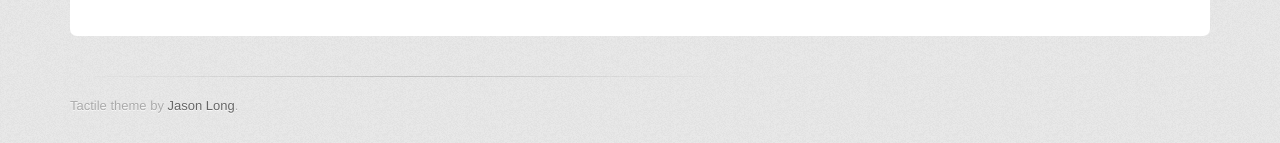
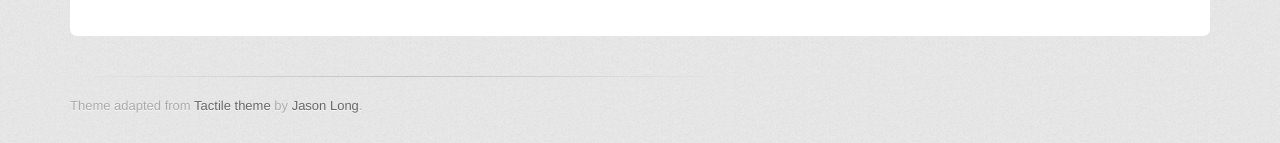
Before and after one commit to FaureciaDev/faureciadev.github.io, a Jekyll site: the page built from index.html, in a window 1280 px wide. Shown: the part 832-975 px from the top of the page. Built offline with Jekyll 4.4.1, drawn with Linux system fonts in a browser that asks for light colours; some web fonts are replaced; Markdown is read by kramdown in place of the engine named in the settings.

Commit message:
Update footer to attribute theme page as adapted from

```diff
--- a/_layouts/default.html
+++ b/_layouts/default.html
@@ -23,7 +23,7 @@
 		</div>
 
 	<footer>
-	   Tactile theme by <a href="https://twitter.com/jasonlong">Jason Long</a>.
+	   Theme adapted from <a href="https://github.com/jasonlong/tactile-theme">Tactile theme</a> by <a href="https://twitter.com/jasonlong">Jason Long</a>.
 	</footer>
 </div>
 </body>
```
Also changed, not shown: 5 other files.
